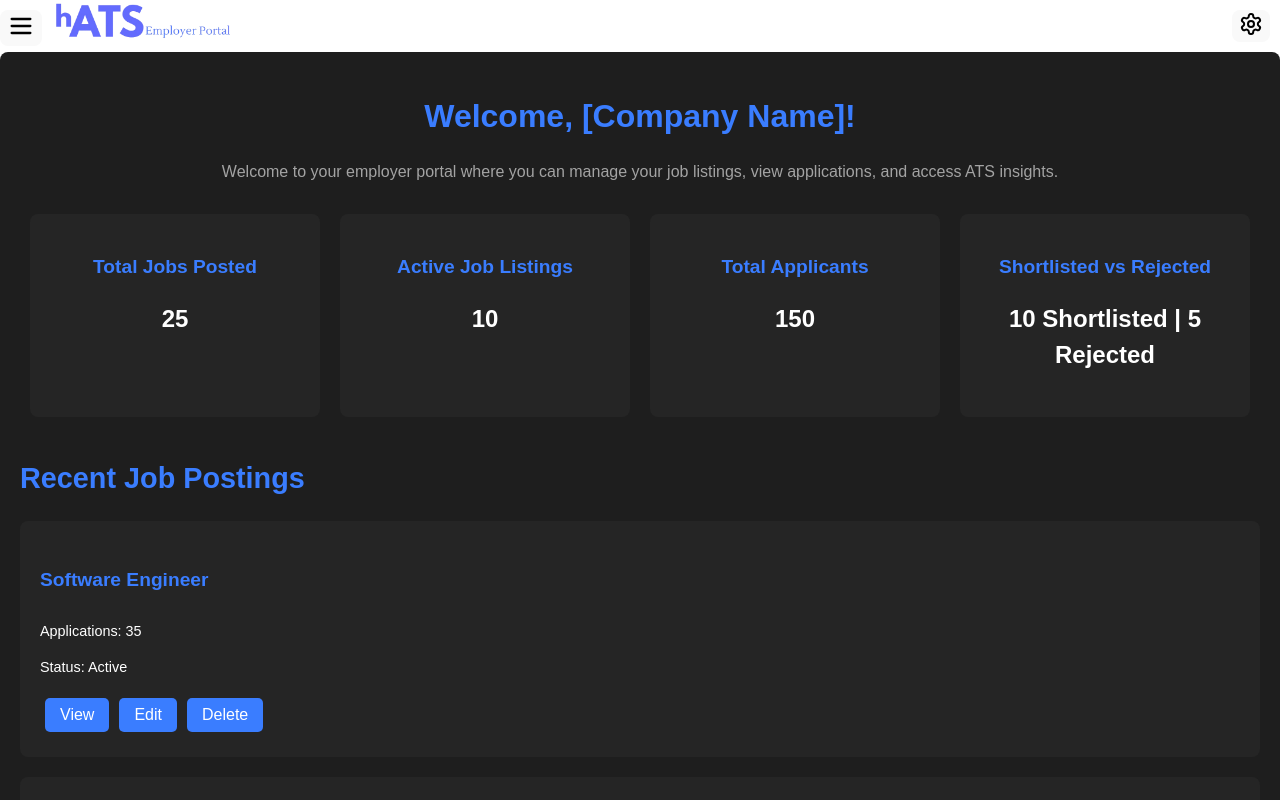
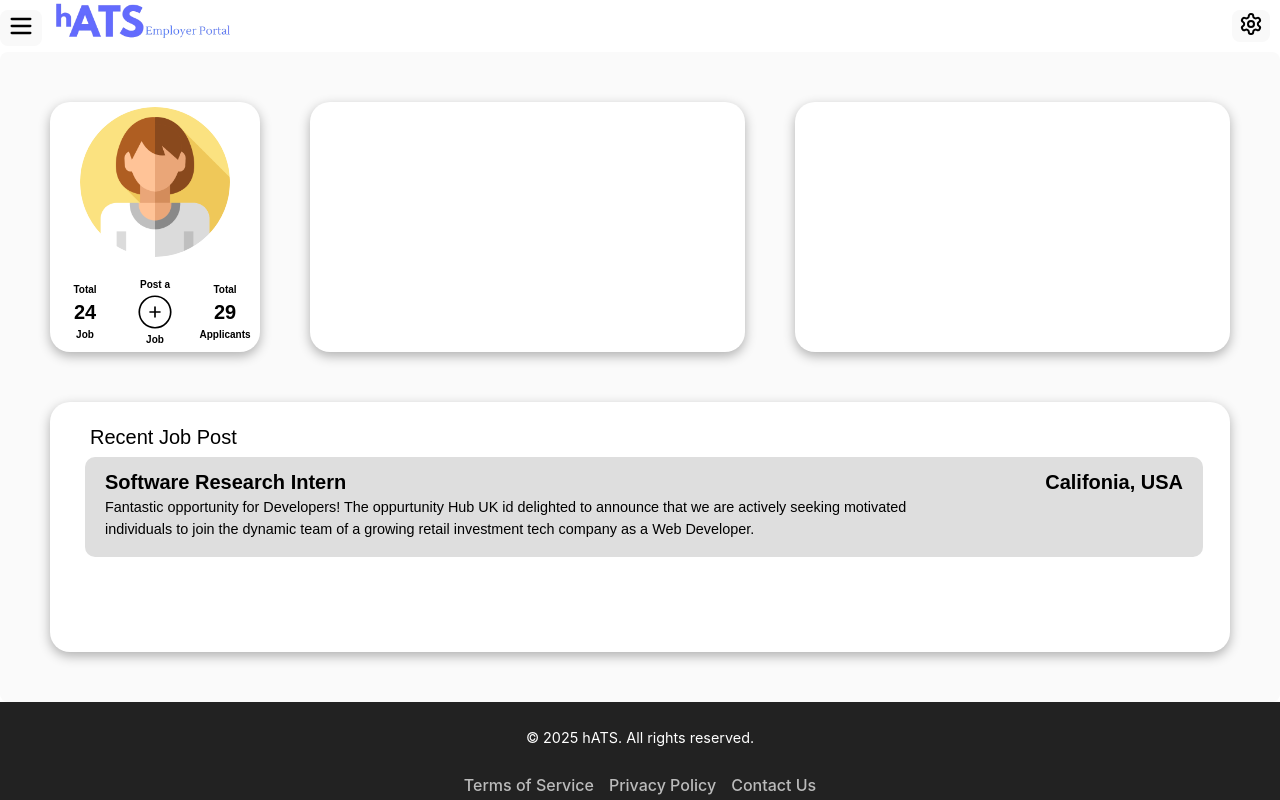
Before and after one commit to Harshpreetkaur98/Application-Tracking-System, a React (Vite) app in the folder frontend/: page /Employer-Portal in a window 1280 px wide. Built offline with nearby package versions, Linux system fonts and the light colour scheme.

Commit message:
employer's page

```diff
--- a/frontend/src/components/Portals/EmployerPortal/EPortalPage/EPortalPage.css
+++ b/frontend/src/components/Portals/EmployerPortal/EPortalPage/EPortalPage.css
@@ -1,19 +1,110 @@
 /* General Styles */
 .admin-portal {
-    font-family: 'Arial', sans-serif;
-    background-color: #1E1E1E;
-    color: white;
-    padding: 20px;
-    border-radius: 8px;
+  font-family: 'Arial', sans-serif;
+  background-color: #fafafa;
+  color: white;
+  padding: 50px;
+  border-radius: 8px;
+  display: grid;
+  grid-template-columns: repeat(5, 1fr);
+  gap: 50px;
+}
+
+  .admin-info-box{
+    border-radius: 20px;
+    background-color: #ffffff;
+    width: 100%;
+    height: 250px;
+    display: flex;
+    flex-direction: column;
+    justify-content: center;
+    align-items: center;
+    box-shadow: 0 4px 12px rgba(0, 0, 0, 0.3);
   }
 
-  h1, h2, h3, h4 {
-    font-family: 'Arial', sans-serif;
-    color: #3A7DFF; /* Light blue color */
+  .admin-icon{
+    border-radius: 50%;
+    width: 150px;
+    height: 150px;
+    background-color: white;
+    background-image: url("../../../../assets/images/woman.png");
+    background-size: 100% 100%;
   }
 
+  .admin-options{
+    display: flex;
+    flex-direction: row;
+    justify-content: space-between;
+    margin-top: 20px;
+    color:black;
+    font-weight: bold;
+    font-size: 40px;
+  }
+
+  .admin-option-div{
+    display: flex;
+    flex-direction: column;
+    align-items: center;
+    justify-content: center;
+    width: 70px;
+  }
+  .admin-options p{
+    margin-top: 0px;
+    margin-bottom: 0px;
+    font-size: 10px;
+  }
+
+  .admin-info-box-2{
+    border-radius: 20px;
+    background-color: #ffffff;
+    width: 100%;
+    height: 250px;
+    display: flex;
+    flex-direction: column;
+    justify-content: center;
+    align-items: center;
+    grid-column: span 2;
+    box-shadow: 0 4px 12px rgba(0, 0, 0, 0.3);
+  }
+
+  .admin-info-box-3{
+    border-radius: 20px;
+    background-color: #ffffff;
+    height: 250px;
+    display: flex;
+    flex-direction: column;
+    justify-content:flex-start;
+    /* align-items: center; */
+    grid-column: span 5;
+    padding-left: 40px;
+    padding-right: 40px;
+    box-shadow: 0 4px 12px rgba(0, 0, 0, 0.3);
+  }
+
+  .job-post{
+    width: 98%;
+    height: 100px;
+    margin-left: -5px;
+    background-color:rgb(222, 222, 222);
+    border-radius: 10px;
+    padding-left: 20px;
+    padding-right: 20px;
+    color: black;
+  }
+
+  .job-post h2{
+    font-size: 20px;
+    margin-bottom: -10px;
+    margin-top: 10px;
+  }
+
+  /* h1, h2, h3, h4 {
+    font-family: 'Arial', sans-serif;
+    color: #3A7DFF;
+  } */
+
   /* Welcome Banner */
-  .welcome-banner {
+  /* .welcome-banner {
     text-align: center;
     margin-bottom: 30px;
   }
@@ -26,9 +117,9 @@
     font-size: 1rem;
     color: #A3A3A3;
   }
-
+   */
   /* Quick Stats Section */
-  .quick-stats {
+  /* .quick-stats {
     display: flex;
     justify-content: space-around;
     margin-bottom: 40px;
@@ -50,10 +141,10 @@
   .stat-card p {
     font-size: 1.5rem;
     font-weight: bold;
-  }
+  } */
 
   /* Recent Job Postings */
-  .recent-job-postings {
+  /* .recent-job-postings {
     margin-bottom: 40px;
   }
 
@@ -95,10 +186,10 @@
 
   .job-item button:hover {
     background-color: #1A59C1;
-  }
+  } */
 
   /* Recent Applications */
-  .recent-applications {
+  /* .recent-applications {
     margin-bottom: 40px;
   }
 
@@ -120,10 +211,10 @@
 
   .application-item p {
     color: #A3A3A3;
-  }
+  } */
 
   /* Feedback & ATS Insights */
-  .feedback-ats-insights {
+  /* .feedback-ats-insights {
     margin-bottom: 40px;
   }
 
@@ -145,10 +236,10 @@
 
   .insights-card button:hover {
     background-color: #1A59C1;
-  }
+  } */
 
   /* Action Buttons */
-  .action-buttons {
+  /* .action-buttons {
     display: flex;
     justify-content: space-between;
     margin-bottom: 40px;
@@ -165,10 +256,10 @@
 
   .action-btn:hover {
     background-color: #1A59C1;
-  }
+  } */
 
   /* Company Profile */
-  .company-profile {
+  /* .company-profile {
     margin-bottom: 40px;
   }
 
@@ -182,10 +273,12 @@
     height: 50px;
     border-radius: 50%;
     margin-right: 20px;
-  }
+  } */
 
   /* Footer */
-  .footer {
+
+
+  /* .footer {
     display: flex;
     justify-content: center;
     margin-top: 40px;
@@ -200,3 +293,4 @@
   .footer a:hover {
     color: white;
   }
+   */
--- a/frontend/src/components/Portals/EmployerPortal/EPortalPage/EPortalPage.jsx
+++ b/frontend/src/components/Portals/EmployerPortal/EPortalPage/EPortalPage.jsx
@@ -1,10 +1,11 @@
 import 'react';
 import './EPortalPage.css';
+import { CiCirclePlus } from "react-icons/ci";
 
 const EmployerPortal = () => {
   return (
     <div className="admin-portal">
-      <section className="welcome-banner">
+      {/* <section className="welcome-banner">
         <h1>Welcome, [Company Name]!</h1>
         <p>Welcome to your employer portal where you can manage your job listings, view applications, and access ATS insights.</p>
       </section>
@@ -83,7 +84,59 @@ const EmployerPortal = () => {
         <button className="action-btn">Post a New Job</button>
         <button className="action-btn">View All Applications</button>
         <button className="action-btn">Manage Jobs</button>
-      </section>
+      </section> */}
+
+      <div className='admin-info-box'>
+        <div className='admin-icon'>
+        </div>
+        <div className='admin-options'>
+          <div className='admin-option-div'>
+            <p className='post-job'>Total</p>
+              <p style={{fontSize:'20px'}}>24</p>
+            <p className='post-job'>Job</p>
+          </div>
+          <div className='admin-option-div'>
+            <p className='post-job'>Post a</p>
+              <CiCirclePlus/>
+            <p className='post-job'>Job</p>
+          </div>
+          <div className='admin-option-div'>
+            <p className='post-job'>Total</p>
+              <p style={{fontSize:'20px'}}>29</p>
+            <p className='post-job'>Applicants</p>
+          </div>
+        </div>
+      </div>
+      <div className='admin-info-box-2'>
+
+      </div>
+      <div className='admin-info-box-2'>
+
+      </div>
+      <div className='admin-info-box-3'>
+        <p style={{color:'black', paddingTop:'10px', fontSize:'20px', marginBottom:'5px'}}>
+          Recent Job Post
+        </p>
+        <div className='job-post'>
+          <div style={{
+            display:'flex',
+            width:'100%',
+            justifyContent:'space-between'
+          }}>
+            <h2>
+              Software Research Intern
+            </h2>
+            <h2>
+              Califonia, USA
+            </h2>
+          </div>
+          <p style={{width:'80%'}}>
+            Fantastic opportunity for Developers! The oppurtunity Hub UK id delighted to announce that we are actively seeking
+            motivated individuals to join the dynamic team of a growing retail investment tech
+            company as a Web Developer.
+          </p>
+        </div>
+      </div>
     </div>
   );
 };
```
Also changed, not shown: frontend/src/assets/images/woman.png (added).
